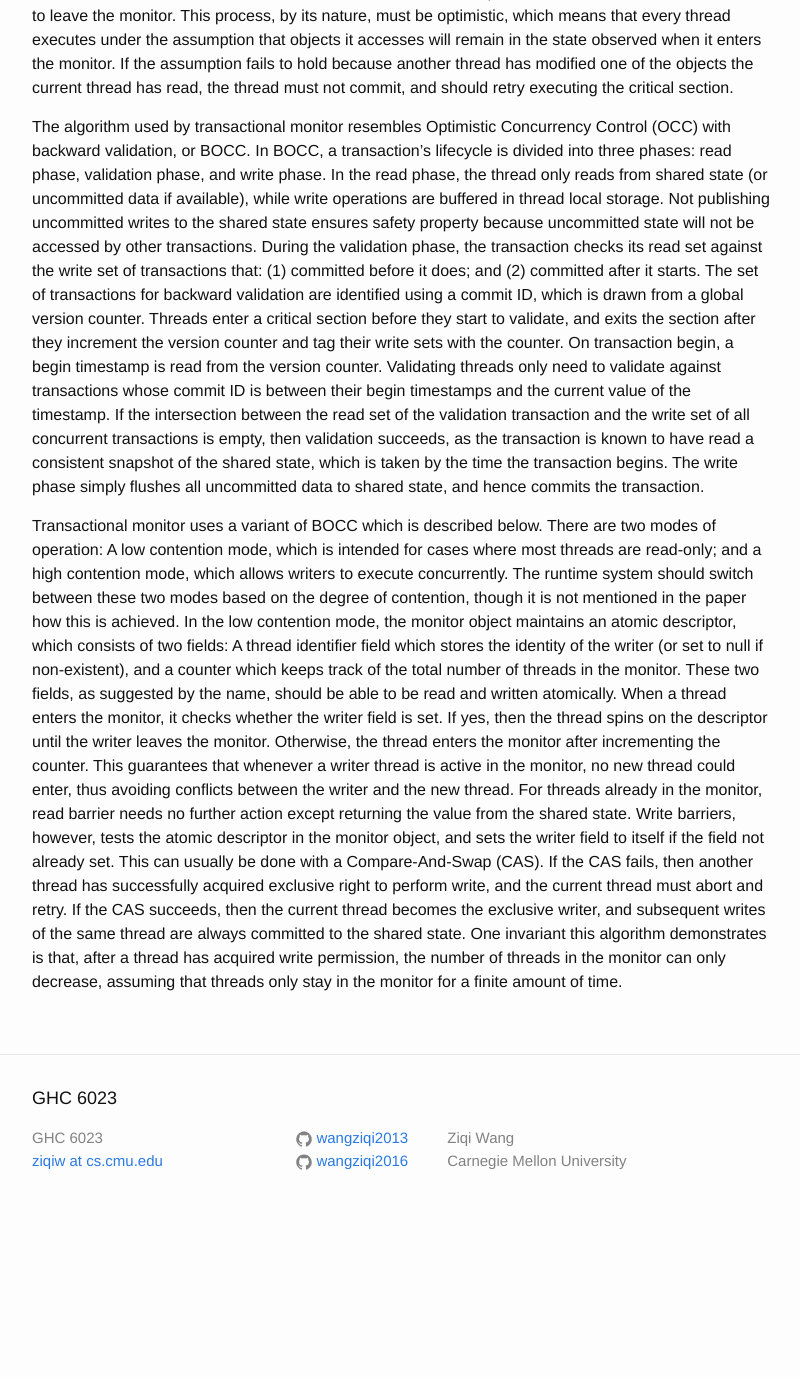
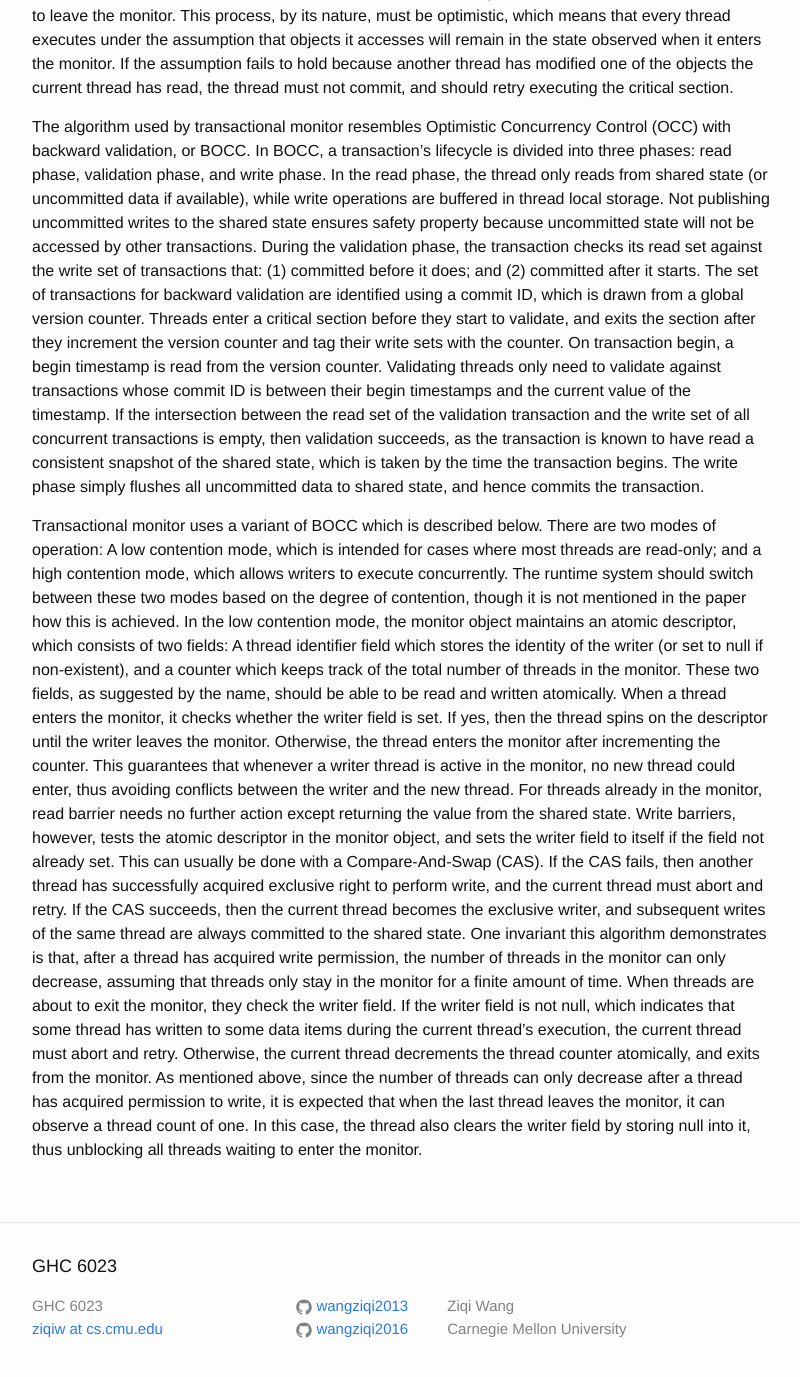
Before and after one commit to wangziqi2013/wangziqi2013.github.io, a Jekyll site: the page built from _posts/2018-08-29-Transaction-Monitors-For-Concurrent-Objects.markdown, in a window 1280 px wide and 1400 px high, scrolled down 1151 px. Shown: the top 1377 px of the window, without its empty margins (238-1038 px from the left). Built offline with Jekyll 4.4.1, drawn with Linux system fonts in a browser that asks for light colours; before the commit the page ends 2383 px from its top, so only the background shows below that.

Commit message:
Finish exit

```diff
--- a/_posts/2018-08-29-Transaction-Monitors-For-Concurrent-Objects.markdown
+++ b/_posts/2018-08-29-Transaction-Monitors-For-Concurrent-Objects.markdown
@@ -65,4 +65,10 @@ itself if the field not already set. This can usually be done with a Compare-And
 thread has successfully acquired exclusive right to perform write, and the current thread must abort and retry. If the CAS
 succeeds, then the current thread becomes the exclusive writer, and subsequent writes of the same thread are always committed
 to the shared state. One invariant this algorithm demonstrates is that, after a thread has acquired write permission, the number
-of threads in the monitor can only decrease, assuming that threads only stay in the monitor for a finite amount of time.
+of threads in the monitor can only decrease, assuming that threads only stay in the monitor for a finite amount of time. When
+threads are about to exit the monitor, they check the writer field. If the writer field is not null, which indicates that some
+thread has written to some data items during the current thread's execution, the current thread must abort and retry. Otherwise,
+the current thread decrements the thread counter atomically, and exits from the monitor. As mentioned above, since the number of
+threads can only decrease after a thread has acquired permission to write, it is expected that when the last thread leaves the
+monitor, it can observe a thread count of one. In this case, the thread also clears the writer field by storing null into it,
+thus unblocking all threads waiting to enter the monitor.
```
